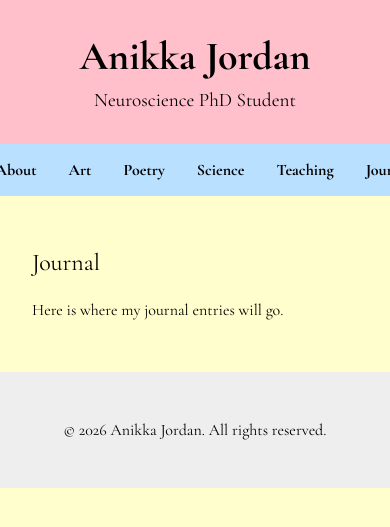
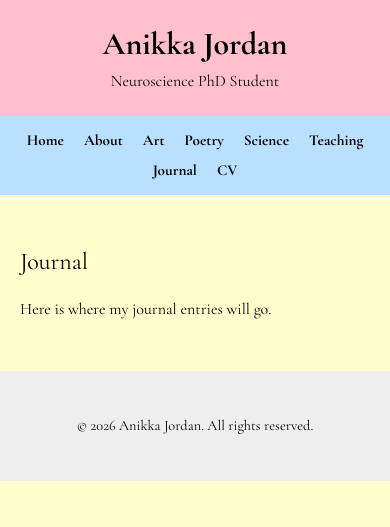
Before and after one commit to anikka-jordan/anikka, a Jekyll site: the page built from journal/index.md, in a window 390 px wide. Shown: the top 527 px of the page. Built offline with Jekyll 4.4.1, drawn with Linux system fonts in a browser that asks for light colours.

Commit message:
Mobile formatting

```diff
--- a/assets/css/style.css
+++ b/assets/css/style.css
@@ -32,7 +32,9 @@ header p {
 nav {
   display: flex;
   justify-content: center;
-  gap: 2rem;
+  align-items: center;
+  flex-wrap: wrap;
+  gap: 1rem 2rem;
   background: #BAE0FF;
   padding: 1rem;
 }
@@ -96,3 +98,62 @@ main.cv {
   height: 1100px;
   border: none;
 }
+
+/* ===== Mobile ===== */
+
+@media (max-width: 768px) {
+
+  /* Header */
+  header {
+    padding: 1.5rem 1rem;
+  }
+
+  header h1 {
+    font-size: 2rem;
+  }
+
+  header p {
+    font-size: 1rem;
+  }
+
+  /* Navigation */
+  nav {
+    gap: 0.75rem 1.25rem;
+    padding: 1rem;
+    flex-wrap: wrap;
+  }
+
+  nav a {
+    font-size: 0.95rem;
+  }
+
+  /* Main content */
+  main {
+    width: auto;
+    max-width: none;
+    padding: 2rem 1.25rem;
+  }
+
+  main h1 {
+    font-size: 2rem;
+  }
+
+  main h2 {
+    font-size: 1.5rem;
+  }
+
+  main h3 {
+    font-size: 1.2rem;
+  }
+
+  main p {
+    font-size: 1rem;
+    line-height: 1.7;
+  }
+
+  /* Footer */
+  footer {
+    padding: 2rem 1rem;
+    font-size: 0.9rem;
+  }
+}
```
